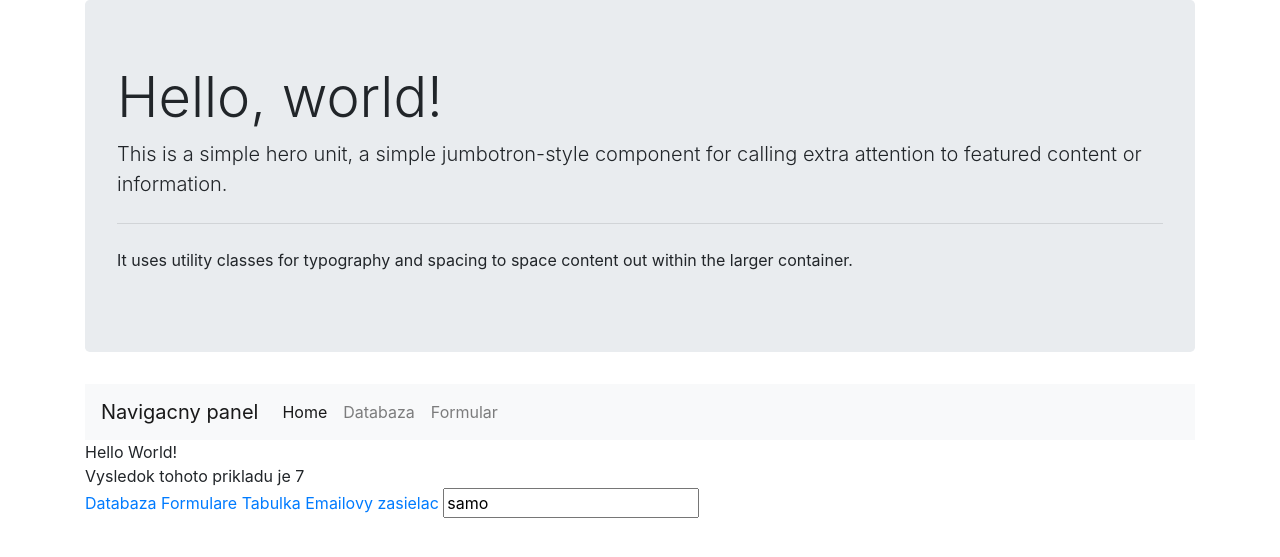
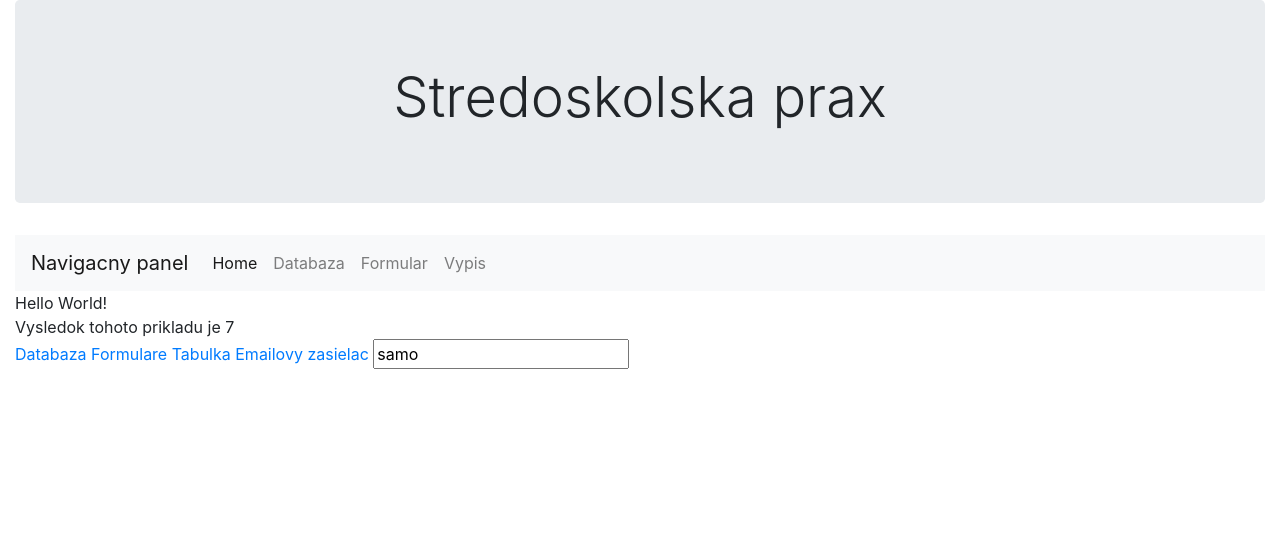
Before and after one commit to samod1/stredoskolskaPrax, a PHP site: page / in a window 1280 px wide. Shown: the top 557 px of the page. Run offline with PHP 8.4, Linux system fonts and the light colour scheme.

Commit message:
pridanie vypisu + uprava hlavicky suboru

```diff
--- a/10_11_2022_priprava/confs/head.php
+++ b/10_11_2022_priprava/confs/head.php
@@ -10,12 +10,10 @@
     <script src="https://cdn.jsdelivr.net/npm/bootstrap@4.6.2/dist/js/bootstrap.min.js" integrity="sha384-+sLIOodYLS7CIrQpBjl+C7nPvqq+FbNUBDunl/OZv93DB7Ln/533i8e/mZXLi/P+" crossorigin="anonymous"></script>
 </head>
 <body>
-    <div class="container">
+    <div class="container-fluid">
     <div class="jumbotron">
-        <h1 class="display-4">Hello, world!</h1>
-        <p class="lead">This is a simple hero unit, a simple jumbotron-style component for calling extra attention to featured content or information.</p>
-        <hr class="my-4">
-            <p>It uses utility classes for typography and spacing to space content out within the larger container.</p>
+        <h1 class="display-4 text-center">Stredoskolska prax</h1>
+
 
     </div>
     <nav class="navbar navbar-expand-lg navbar-light bg-light">
@@ -35,6 +33,9 @@
       <li class="nav-item">
         <a class="nav-link" href="../forms.php">Formular</a>
       </li>
+      <li class="nav-item">
+        <a class="nav-link" href="../vypis.php">Vypis</a>
+      </li>
     </ul>
   </div>
 </nav>
```
Also changed, not shown: 10_11_2022_priprava/vypis.php (added, +57 -0 lines).
